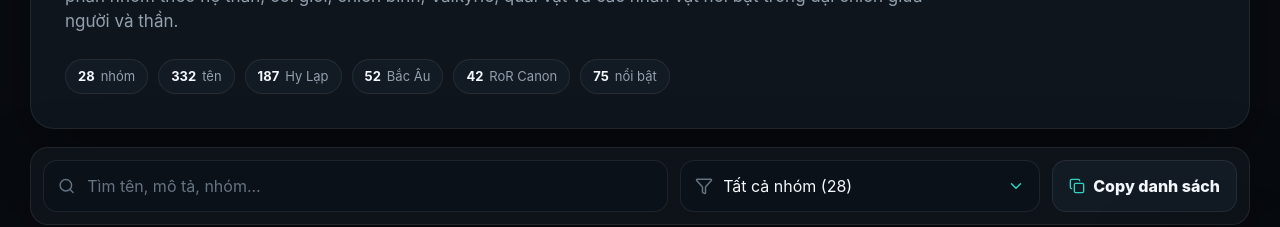
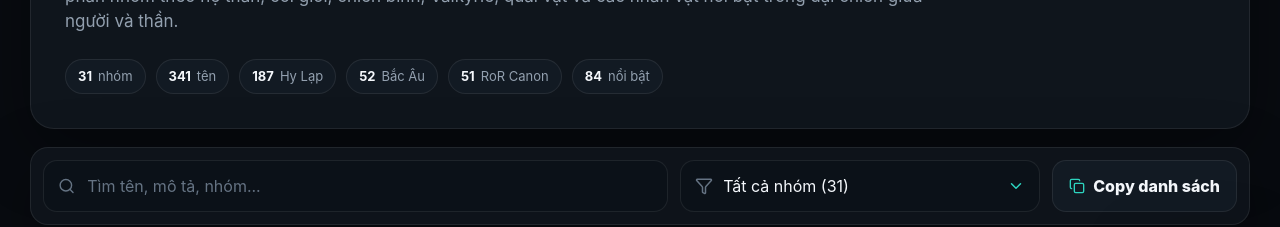
Before and after one commit to thuanlyt/rorlist, a React (Vite) app: page / in a window 1280 px wide. Shown: the part 396-623 px from the top of the page. Built offline with nearby package versions, Linux system fonts and the light colour scheme.

Commit message:
Add files via upload

```diff
--- a/src/App.jsx
+++ b/src/App.jsx
@@ -102,6 +102,15 @@ const FAMOUS_NAMES = {
   'Cu Chulainn': { element: 'Mộc', color: '#22c55e' },
   Morrigan: { element: 'Âm', color: '#a78bfa' },
   'Ahura Mazda': { element: 'Hỏa', color: '#facc15' },
+  Eve: { element: 'Mộc', color: '#86efac' },
+  Cain: { element: 'Hỏa', color: '#f97316' },
+  Abel: { element: 'Kim', color: '#e5e7eb' },
+  'The Serpent': { element: 'Mộc', color: '#22c55e' },
+  Satan: { element: 'Hỏa', color: '#dc2626' },
+  Lilith: { element: 'Âm', color: '#c084fc' },
+  Siegfried: { element: 'Kim', color: '#bfdbfe' },
+  Adamas: { element: 'Thổ', color: '#d97706' },
+  Fafnir: { element: 'Hỏa', color: '#ef4444' },
 };
 
 
--- a/src/data/names.js
+++ b/src/data/names.js
@@ -2214,6 +2214,84 @@ export const groups = [
         "name": "Muninn",
         "desc": "quạ ký ức của Odin",
         "origin": "Hỗn hợp"
+      }
+    ]
+  },
+  {
+    "id": "human-origin",
+    "title": "Khởi Nguyên Nhân Loại",
+    "subtitle": "Những nhân vật gắn với Adam, Eva và câu chuyện khởi đầu của nhân loại.",
+    "origin": "RoR Canon",
+    "items": [
+      {
+        "id": "human-origin-eve",
+        "name": "Eve",
+        "desc": "người phụ nữ đầu tiên, vợ của Adam",
+        "origin": "RoR Canon"
+      },
+      {
+        "id": "human-origin-cain",
+        "name": "Cain",
+        "desc": "con trai đầu của Adam và Eve",
+        "origin": "RoR Canon"
+      },
+      {
+        "id": "human-origin-abel",
+        "name": "Abel",
+        "desc": "con trai thứ hai của Adam và Eve",
+        "origin": "RoR Canon"
+      },
+      {
+        "id": "human-origin-the-serpent",
+        "name": "The Serpent",
+        "desc": "kẻ gây biến cố trong Vườn Địa Đàng",
+        "origin": "RoR Canon"
+      }
+    ]
+  },
+  {
+    "id": "ror-abyss-side",
+    "title": "Ngoại Hệ và Vực Sâu RoR",
+    "subtitle": "Những thực thể bóng tối và nhân vật phụ liên quan đến các bi kịch của thần linh trong Ragnarok.",
+    "origin": "RoR Canon",
+    "items": [
+      {
+        "id": "ror-abyss-side-satan",
+        "name": "Satan",
+        "desc": "thực thể bóng tối liên quan đến Beelzebub",
+        "origin": "RoR Canon"
+      },
+      {
+        "id": "ror-abyss-side-lilith",
+        "name": "Lilith",
+        "desc": "nhân vật gắn với bi kịch của Beelzebub",
+        "origin": "RoR Canon"
+      }
+    ]
+  },
+  {
+    "id": "ror-side-legends",
+    "title": "Nhân Vật Liên Quan Nổi Bật",
+    "subtitle": "Những nhân vật phụ có liên hệ đáng chú ý với các đấu sĩ, thần linh và âm mưu của Ragnarok.",
+    "origin": "RoR Canon",
+    "items": [
+      {
+        "id": "ror-side-legends-siegfried",
+        "name": "Siegfried",
+        "desc": "á thần bị giam ở Tartarus, gắn với Brunhilde",
+        "origin": "RoR Canon"
+      },
+      {
+        "id": "ror-side-legends-adamas",
+        "name": "Adamas",
+        "desc": "thần chinh phục Hy Lạp và anh em của Zeus",
+        "origin": "RoR Canon"
+      },
+      {
+        "id": "ror-side-legends-fafnir",
+        "name": "Fafnir",
+        "desc": "rồng liên quan đến truyền thuyết Siegfried",
+        "origin": "RoR Canon"
       }
     ]
   }
```
Also changed, not shown: 1 other file (tests, documents, lock files or other folders).
